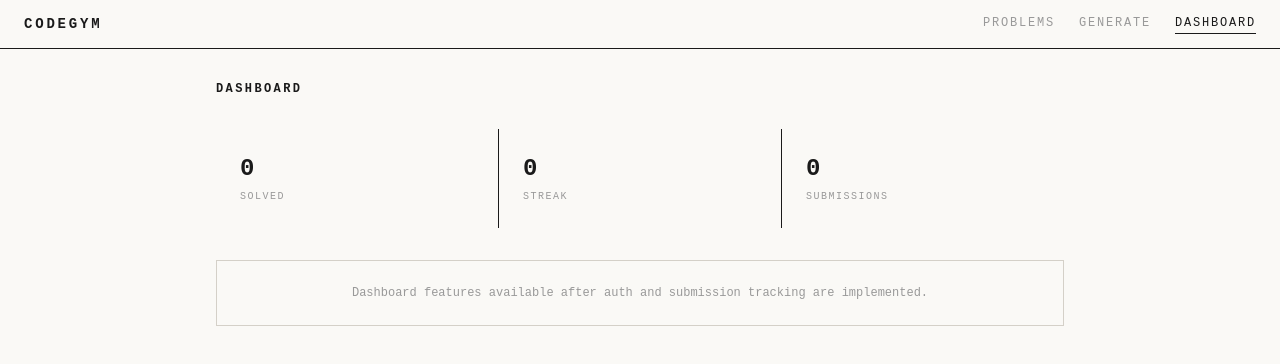
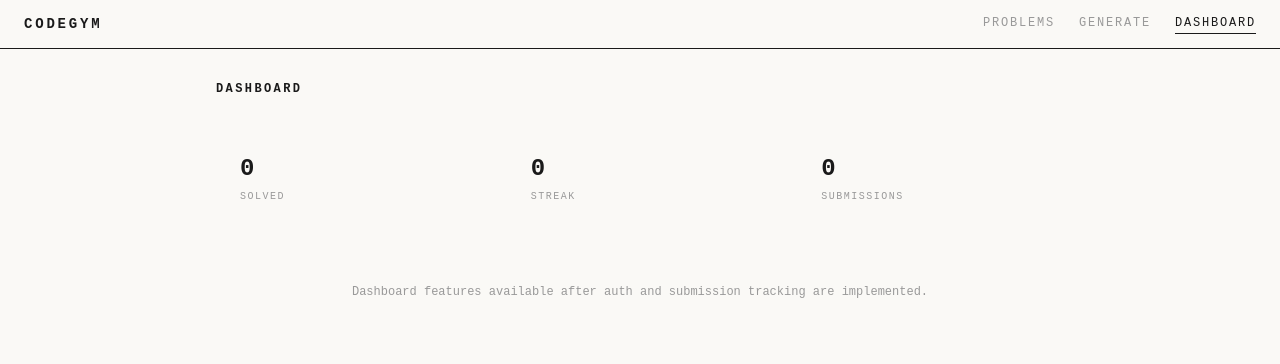
Before and after one commit to kvn8888/CodeGym, a React (Vite) app in the folder frontend/: page /dashboard in a window 1280 px wide. Shown: the top 364 px of the page. Built offline with nearby package versions, Linux system fonts and the light colour scheme.

Commit message:
style: update dashboard aesthetics for consistency
Replace stat dividers and remove box border to match input style.

Co-authored-by: Kevin Chen <77308744+kvn8888@users.noreply.github.com>

```diff
--- a/frontend/src/features/dashboard/DashboardPage.tsx
+++ b/frontend/src/features/dashboard/DashboardPage.tsx
@@ -3,22 +3,22 @@ export function DashboardPage() {
     <div className="max-w-4xl mx-auto px-6 py-8">
       <h1 className="text-xs font-bold tracking-[0.2em] text-ink mb-8 uppercase">Dashboard</h1>
 
-      <div className="grid grid-cols-3 gap-px bg-ink">
-        <div className="bg-bone p-6">
+      <div className="grid grid-cols-3 gap-6">
+        <div className="p-6">
           <div className="text-2xl font-bold text-ink">0</div>
           <div className="text-[10px] tracking-[0.15em] text-ash mt-1 uppercase">Solved</div>
         </div>
-        <div className="bg-bone p-6">
+        <div className="p-6">
           <div className="text-2xl font-bold text-ink">0</div>
           <div className="text-[10px] tracking-[0.15em] text-ash mt-1 uppercase">Streak</div>
         </div>
-        <div className="bg-bone p-6">
+        <div className="p-6">
           <div className="text-2xl font-bold text-ink">0</div>
           <div className="text-[10px] tracking-[0.15em] text-ash mt-1 uppercase">Submissions</div>
         </div>
       </div>
 
-      <div className="mt-8 border border-chalk p-6 text-xs text-ash text-center">
+      <div className="mt-8 p-6 text-xs text-ash text-center">
         Dashboard features available after auth and submission tracking are implemented.
       </div>
     </div>
```
